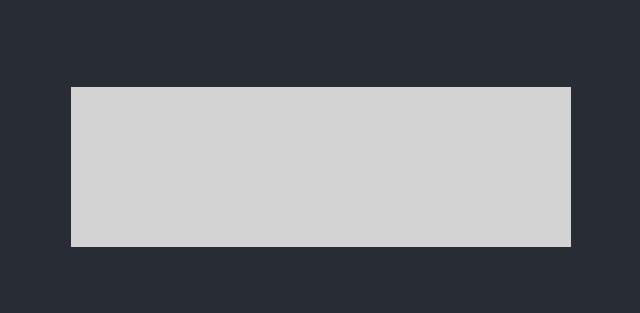
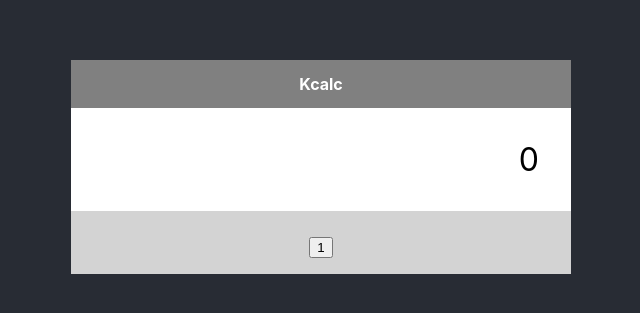
Before and after one commit to saniagarciadev/calculator, a React (Create React App) app: page / in a window 1280 px wide. Shown: the part 233-546 px from the top of the page, without its empty margins (319-959 px from the left). Built offline with nearby package versions, Linux system fonts and the light colour scheme.

Commit message:
add basic html skeleton

```diff
--- a/src/App.css
+++ b/src/App.css
@@ -16,18 +16,37 @@
   display: flex;
   flex-direction: column;
   align-items: center;
+}
+
+.Header {
+  width: 100%;
+  height: 3rem;
+  font-size: 1rem;
+  background-color: grey;
+  display: flex;
+  flex-direction: column;
   justify-content: center;
 }
 
-.App-link {
-  color: #61dafb;
+.Header > h1{
+  margin: 0 auto;
+  font-size: 1rem;
+  text-align: center;
 }
 
-@keyframes App-logo-spin {
-  from {
-    transform: rotate(0deg);
-  }
-  to {
-    transform: rotate(360deg);
-  }
+.Display {
+  width: 100%;
+  max-width: -webkit-fill-available;
+  padding: 2rem;
+  font-size: 2rem;
+  text-align: right;
+  color: black;
+  background-color: white;
+  display: flex;
+  flex-direction: column;
+  justify-content: center;
 }
+
+.ButtonSection {
+  padding: 1rem;
+}
--- a/src/App.js
+++ b/src/App.js
@@ -3,7 +3,15 @@
 function App() {
   return (
     <div className="App">
-      <div className="Calculator"></div>
+      <div className="Calculator">
+        <div className="Header">
+          <h1>Kcalc</h1>
+        </div>
+        <div className="Display">0</div>
+        <div className="ButtonSection">
+          <button className="Button">1</button>
+        </div>
+      </div>
     </div>
   );
 }
```
